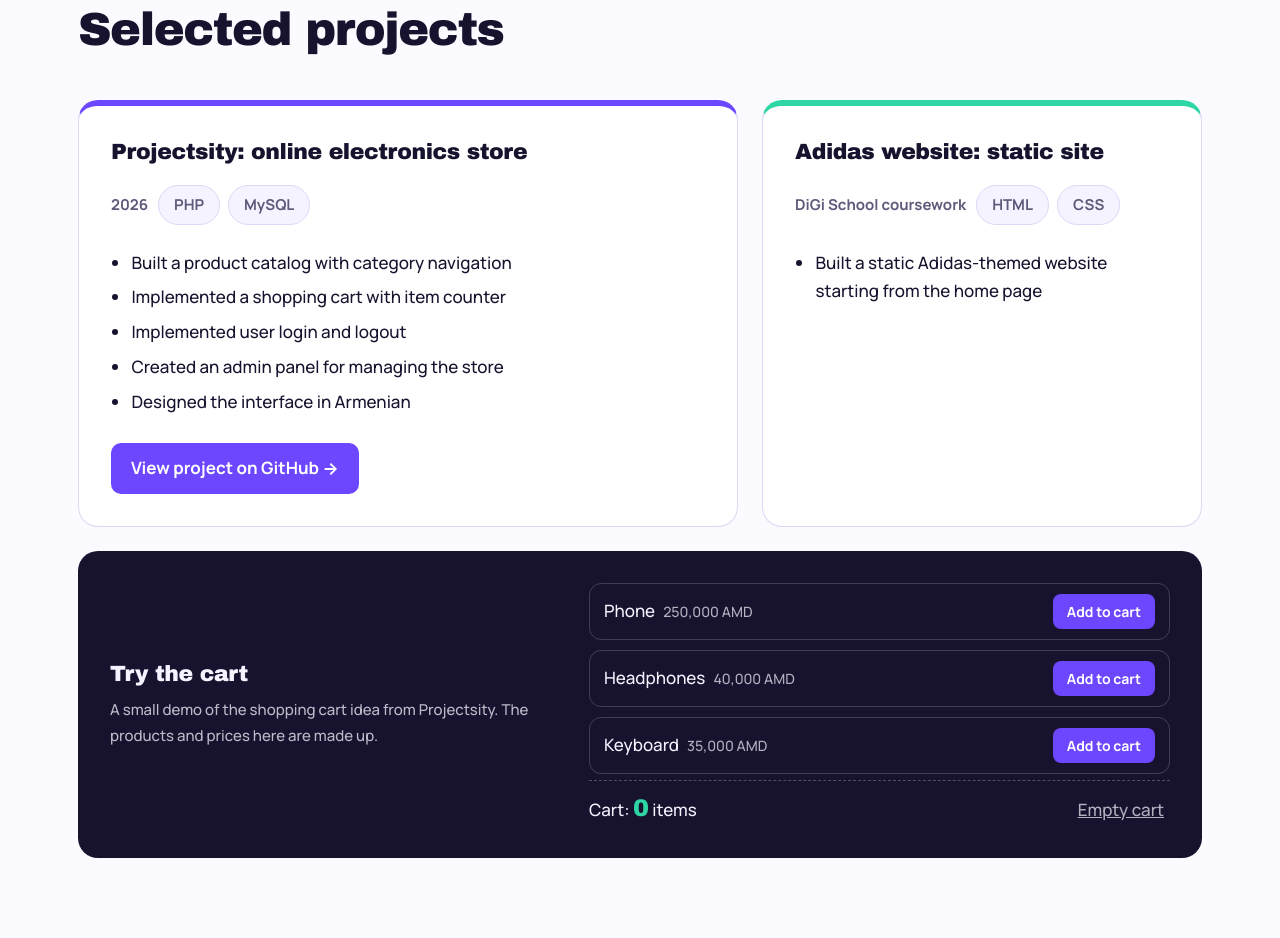
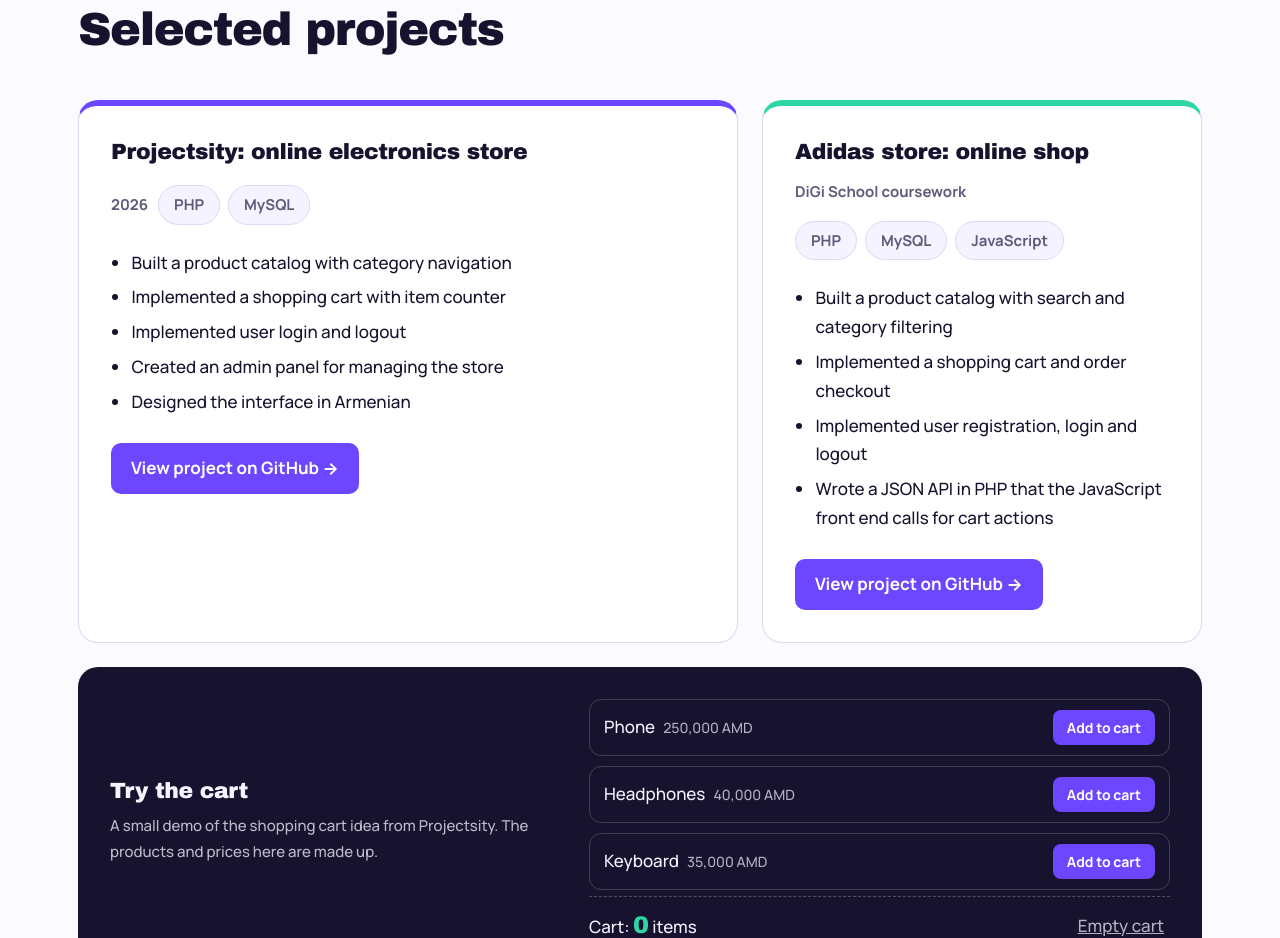
Before and after one commit to danielbabayan55-wq/danielbabayan55-wq.github.io, a plain HTML site: page index.html in a window 1280 px wide. Shown: the part 1726-2664 px from the top of the page. Drawn offline with Linux system fonts and the light colour scheme; a web font is replaced by a local one.

Commit message:
Revise Adidas project details in index.html
Updated project description for Adidas store to reflect new features and technologies used.

```diff
--- a/index.html
+++ b/index.html
@@ -237,9 +237,15 @@ footer .big a{text-decoration-color:var(--accent);text-decoration-thickness:5px;
           <a class="src" href="https://github.com/danielbabayan55-wq/projectsity" target="_blank" rel="noopener">View project on GitHub →</a>
         </article>
         <article class="proj b">
-          <h3>Adidas website: static site</h3>
-          <div class="meta"><span>DiGi School coursework</span><ul class="chips"><li>HTML</li><li>CSS</li></ul></div>
-          <ul class="l"><li>Built a static Adidas-themed website starting from the home page</li></ul>
+          <h3>Adidas store: online shop</h3>
+          <div class="meta"><span>DiGi School coursework</span><ul class="chips"><li>PHP</li><li>MySQL</li><li>JavaScript</li></ul></div>
+          <ul class="l">
+            <li>Built a product catalog with search and category filtering</li>
+            <li>Implemented a shopping cart and order checkout</li>
+            <li>Implemented user registration, login and logout</li>
+            <li>Wrote a JSON API in PHP that the JavaScript front end calls for cart actions</li>
+          </ul>
+          <a class="src" href="https://github.com/danielbabayan55-wq/adidasproject" target="_blank" rel="noopener">View project on GitHub →</a>
         </article>
       </div>
 
```
